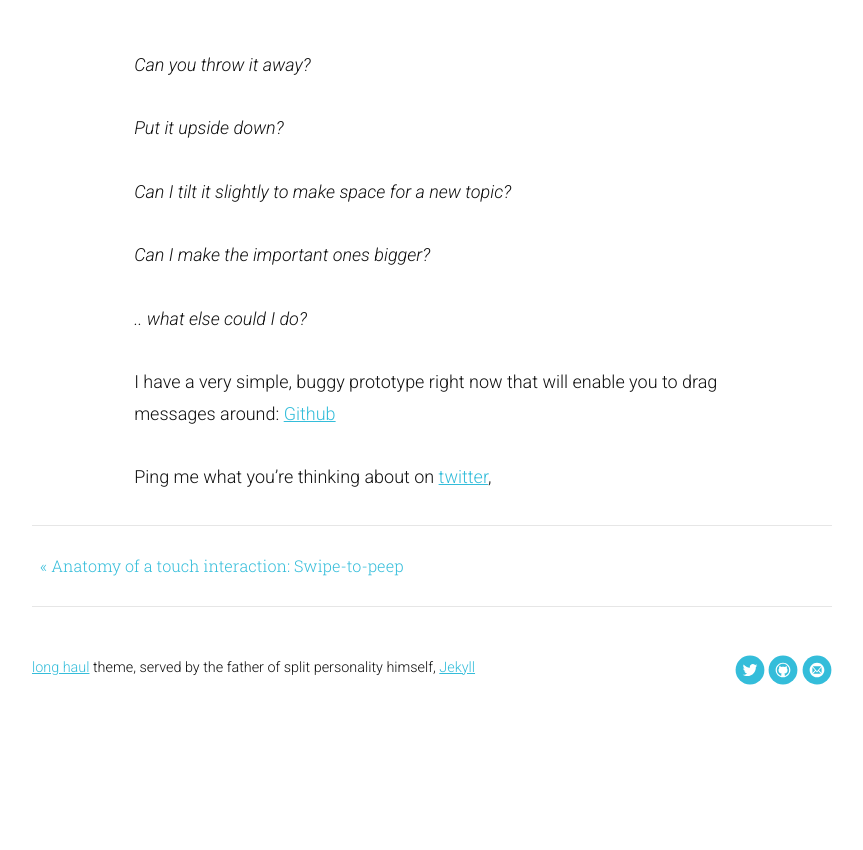
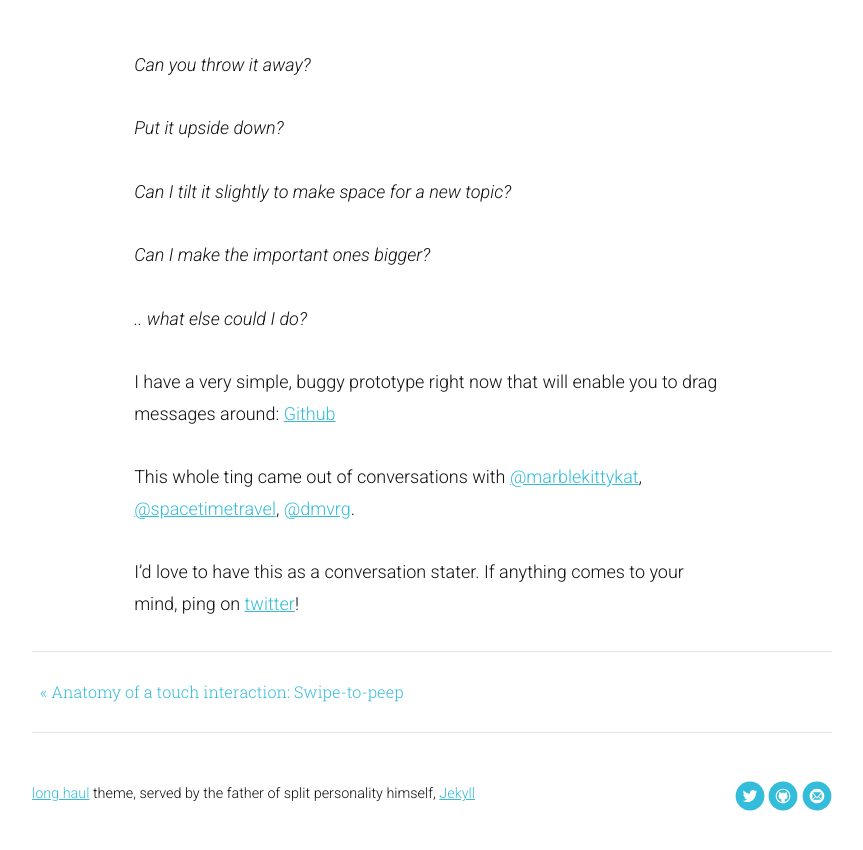
Before and after one commit to almostintuitive/itchingpixels.github.io, a Jekyll site: the page built from _posts/2015-08-09-chat.markdown, in a window 1280 px wide and 900 px high, scrolled down 2923 px. Shown: the top 850 px of the window, without its empty margins (208-1071 px from the left). Built offline with Jekyll 4.4.1, drawn with Linux system fonts in a browser that asks for light colours; nearby versions of some CDN libraries; before the commit the page ends 3696 px from its top, so only the background shows below that; some of the changed text lies outside the part shown.

Commit message:
updated chat article

```diff
--- a/_posts/2015-08-09-chat.markdown
+++ b/_posts/2015-08-09-chat.markdown
@@ -49,4 +50,6 @@ Then you could react to a message in an instant...
 I have a very simple, buggy prototype right now that will enable you to drag messages around:
 [Github](http://github.com/itchingpixels/physics-chat)
 
-Ping me what you’re thinking about on [twitter](http://twitter.com/itchingpixels),
+This whole ting came out of conversations with [@marblekittykat](https://twitter.com/marblekittykat), [@spacetimetravel](https://twitter.com/spacetimetourist), [@dmvrg](https://twitter.com/dmvrg).
+
+I'd love to have this as a conversation stater. If anything comes to your mind, ping on [twitter](http://twitter.com/itchingpixels)!
```
Also changed, not shown: other parts of _posts/2015-08-09-chat.markdown (+2 -1 lines).
